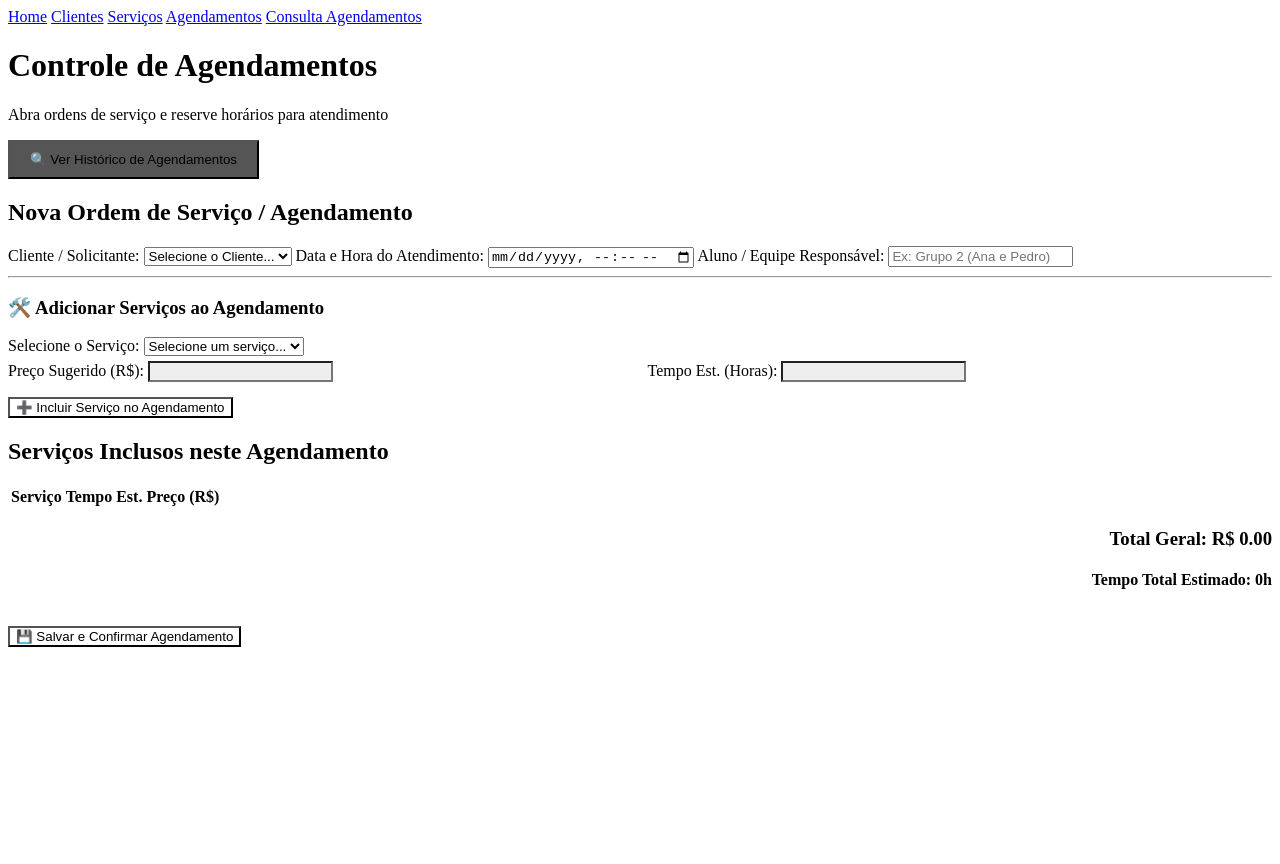
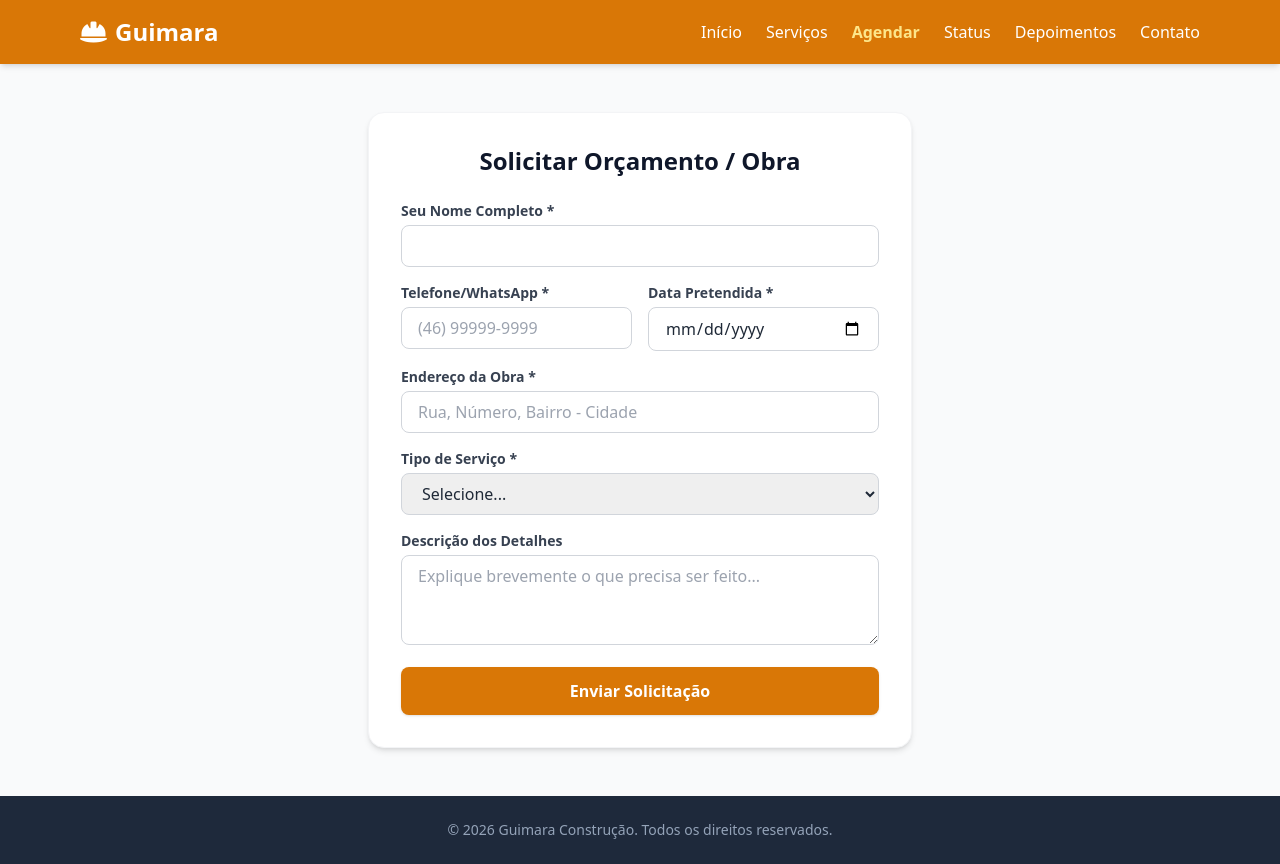
Before and after one commit to indio000/pedreiro, a plain HTML site: page agendamentos.html in a window 1280 px wide. Before the commit the page ends 800 px from the top, so only its background shows below. Drawn offline with nearby package versions, Linux system fonts and the light colour scheme.

Commit message:
Update agendamentos.html

```diff
--- a/agendamentos.html
+++ b/agendamentos.html
@@ -1,107 +1,104 @@
 <!DOCTYPE html>
-<html lang="pt-br">
+<html lang="pt-BR">
 <head>
     <meta charset="UTF-8">
-    <link rel="stylesheet" href="estilo.css">
-    <title>SisCristóvão - Lançar Agendamento</title>
+    <meta name="viewport" content="width=device-width, initial-scale=1.0">
+    <title>Solicitar Agendamento</title>
+    <script src="https://cdn.tailwindcss.com"></script>
+    <link rel="stylesheet" href="https://cdnjs.cloudflare.com/ajax/libs/font-awesome/6.4.0/css/all.min.css">
 </head>
-<body>
-    <nav>
-        <a href="index.html">Home</a>
-        <a href="clientes.html">Clientes</a>
-        <a href="servicos.html">Serviços</a>
-        <a href="agendamentos.html">Agendamentos</a>
-        <a href="consulta_agendamentos.html">Consulta Agendamentos</a>
+<body class="bg-gray-50 text-gray-800 flex flex-col min-h-screen">
+
+    <nav class="bg-amber-600 text-white shadow-md">
+        <div class="max-w-6xl mx-auto px-4 py-4 flex justify-between items-center">
+            <a href="/" class="text-2xl font-bold flex items-center gap-2"><i class="fa-solid fa-helmet-safety"></i> Guimara</a>
+            <div class="hidden md:flex gap-6 font-medium">
+                <a href="/" class="hover:text-amber-200 transition">Início</a>
+                <a href="/servicos.html" class="hover:text-amber-200 transition">Serviços</a>
+                <a href="/agendamentos.html" class="text-amber-200 font-bold">Agendar</a>
+                <a href="/status.html" class="hover:text-amber-200 transition">Status</a>
+                <a href="/clientes.html" class="hover:text-amber-200 transition">Depoimentos</a>
+                <a href="/contato.html" class="hover:text-amber-200 transition">Contato</a>
+            </div>
+        </div>
     </nav>
 
-    <header class="banner">
-        <h1>Controle de Agendamentos</h1>
-        <p>Abra ordens de serviço e reserve horários para atendimento</p>
-    </header>
+    <main class="max-w-xl mx-auto px-4 py-12 flex-grow w-full">
+        <div class="bg-white p-8 rounded-2xl shadow-md border border-gray-100">
+            <h2 class="text-2xl font-bold text-slate-900 mb-6 text-center">Solicitar Orçamento / Obra</h2>
 
-    <div class="container">
-        <div style="margin-bottom: 20px;">
-            <button onclick="window.location.href='consulta_agendamentos.html'" style="background: #555; width: auto; padding: 10px 20px;">
-                🔍 Ver Histórico de Agendamentos
-            </button>
+            <form id="formAgendamento" class="space-y-4">
+                <div>
+                    <label class="block text-sm font-semibold text-gray-700 mb-1">Seu Nome Completo *</label>
+                    <input type="text" id="nome" required class="w-full px-4 py-2 border border-gray-300 rounded-lg focus:ring-2 focus:ring-amber-500 focus:outline-none">
+                </div>
+                <div class="grid grid-cols-2 gap-4">
+                    <div>
+                        <label class="block text-sm font-semibold text-gray-700 mb-1">Telefone/WhatsApp *</label>
+                        <input type="text" id="telefone" placeholder="(46) 99999-9999" required class="w-full px-4 py-2 border border-gray-300 rounded-lg focus:ring-2 focus:ring-amber-500 focus:outline-none">
+                    </div>
+                    <div>
+                        <label class="block text-sm font-semibold text-gray-700 mb-1">Data Pretendida *</label>
+                        <input type="date" id="data" required class="w-full px-4 py-2 border border-gray-300 rounded-lg focus:ring-2 focus:ring-amber-500 focus:outline-none">
+                    </div>
+                </div>
+                <div>
+                    <label class="block text-sm font-semibold text-gray-700 mb-1">Endereço da Obra *</label>
+                    <input type="text" id="endereco" placeholder="Rua, Número, Bairro - Cidade" required class="w-full px-4 py-2 border border-gray-300 rounded-lg focus:ring-2 focus:ring-amber-500 focus:outline-none">
+                </div>
+                <div>
+                    <label class="block text-sm font-semibold text-gray-700 mb-1">Tipo de Serviço *</label>
+                    <select id="servico" required class="w-full px-4 py-2 border border-gray-300 rounded-lg focus:ring-2 focus:ring-amber-500 focus:outline-none">
+                        <option value="">Selecione...</option>
+                        <option value="Reformas Residenciais">Reformas Residenciais</option>
+                        <option value="Pisos e Revestimentos">Pisos e Revestimentos</option>
+                        <option value="Pintura e Acabamento">Pintura e Acabamento</option>
+                        <option value="Alvenaria">Alvenaria / Outros</option>
+                    </select>
+                </div>
+                <div>
+                    <label class="block text-sm font-semibold text-gray-700 mb-1">Descrição dos Detalhes</label>
+                    <textarea id="descricao" rows="3" placeholder="Explique brevemente o que precisa ser feito..." class="w-full px-4 py-2 border border-gray-300 rounded-lg focus:ring-2 focus:ring-amber-500 focus:outline-none"></textarea>
+                </div>
+
+                <button type="submit" class="w-full bg-amber-600 hover:bg-amber-700 text-white font-bold py-3 rounded-lg transition shadow mt-4">Enviar Solicitação</button>
+            </form>
         </div>
+    </main>
 
-        <div class="card">
-            <h2>Nova Ordem de Serviço / Agendamento</h2>
-
-            <label for="selCliente">Cliente / Solicitante:</label>
-            <select id="selCliente">
-                <option value="">Selecione o Cliente...</option>
-            </select>
-
-            <label for="data_agendamento">Data e Hora do Atendimento:</label>
-            <input type="datetime-local" id="data_agendamento" required>
-
-            <label for="responsavel">Aluno / Equipe Responsável:</label>
-            <input type="text" id="responsavel" placeholder="Ex: Grupo 2 (Ana e Pedro)" required>
-
-            <hr>
-
-            <h3>🛠️ Adicionar Serviços ao Agendamento</h3>
-
-            <label for="selServico">Selecione o Serviço:</label>
-            <select id="selServico" onchange="atualizarDadosServico()">
-                <option value="">Selecione um serviço...</option>
-            </select>
-
-            <div style="display: flex; gap: 15px; margin-top: 5px;">
-                <div style="flex: 1;">
-                    <label>Preço Sugerido (R$):</label>
-                    <input type="number" id="txtPreco" readonly style="background: #eee;">
-                </div>
-                <div style="flex: 1;">
-                    <label>Tempo Est. (Horas):</label>
-                    <input type="number" id="txtTempo" readonly style="background: #eee;">
-                </div>
-            </div>
-
-            <button type="button" onclick="adicionarServicoNaLista()" style="background-color: var(--primary-blue); margin-top: 15px;">
-                ➕ Incluir Serviço no Agendamento
-            </button>
-        </div>
-
-        <div class="card" style="margin-top: 20px;">
-            <h2>Serviços Inclusos neste Agendamento</h2>
-            <table>
-                <thead>
-                    <tr>
-                        <th>Serviço</th>
-                        <th>Tempo Est.</th>
-                        <th>Preço (R$)</th>
-                    </tr>
-                </thead>
-                <tbody id="lista-servicos-agendados">
-                    </tbody>
-            </table>
-
-            <div style="text-align: right; margin-top: 15px;">
-                <h3 id="txtTotal">Total Geral: R$ 0.00</h3>
-                <h4 id="txtTempoTotal" style="color: var(--accent-red);">Tempo Total Estimado: 0h</h4>
-            </div>
-
-            <button type="button" onclick="finalizarAgendamento()" style="margin-top: 15px; background-color: var(--accent-red);">
-                💾 Salvar e Confirmar Agendamento
-            </button>
-        </div>
-    </div>
+    <footer class="bg-slate-800 text-slate-400 py-6 text-center text-sm">
+        <p>&copy; 2026 Guimara Construção. Todos os direitos reservados.</p>
+    </footer>
 
     <script>
-        let listaServicosDb = [];
-        let carrinhoServicos = [];
-        let totalGeral = 0;
-        let tempoTotalGeral = 0;
+        document.getElementById('formAgendamento').addEventListener('submit', async (e) => {
+            e.preventDefault();
+            const dados = {
+                nome: document.getElementById('nome').value,
+                telefone: document.getElementById('telefone').value,
+                data: document.getElementById('data').value,
+                endereco: document.getElementById('endereco').value,
+                servico: document.getElementById('servico').value,
+                descricao: document.getElementById('descricao').value
+            };
 
-        // Carrega os dados iniciais do banco ao abrir a página
-        window.onload = function() {
-            // Buscar clientes para o Select
-            fetch('/listar-clientes')
-                .then(res => res.json())
-                .then(clientes => {
-                    const sel = document.getElementById('selCliente');
-                    clientes.forEach(c => {
-                        sel.innerHTML += `<option value="${c.id}">${c.nome} (${c.cpf})
+            try {
+                const response = await fetch('/api/agendamentos', {
+                    method: 'POST',
+                    headers: { 'Content-Type': 'application/json' },
+                    body: JSON.stringify(dados)
+                });
+                const resData = await response.json();
+                if (response.ok) {
+                    alert('Solicitação enviada! Guarde seu telefone para consultar o status.');
+                    window.location.href = '/status.html';
+                } else {
+                    alert('Erro: ' + resData.error);
+                }
+            } catch (err) {
+                alert('Erro de conexão com o servidor.');
+            }
+        });
+    </script>
+</body>
+</html>
```
